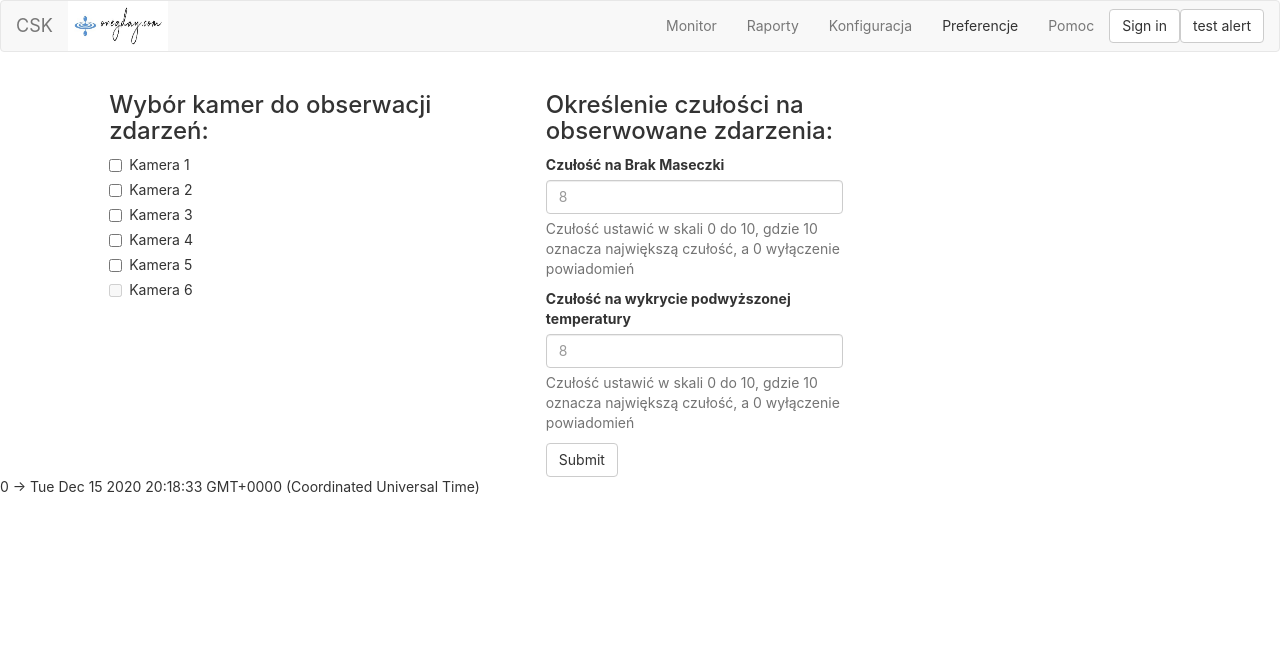
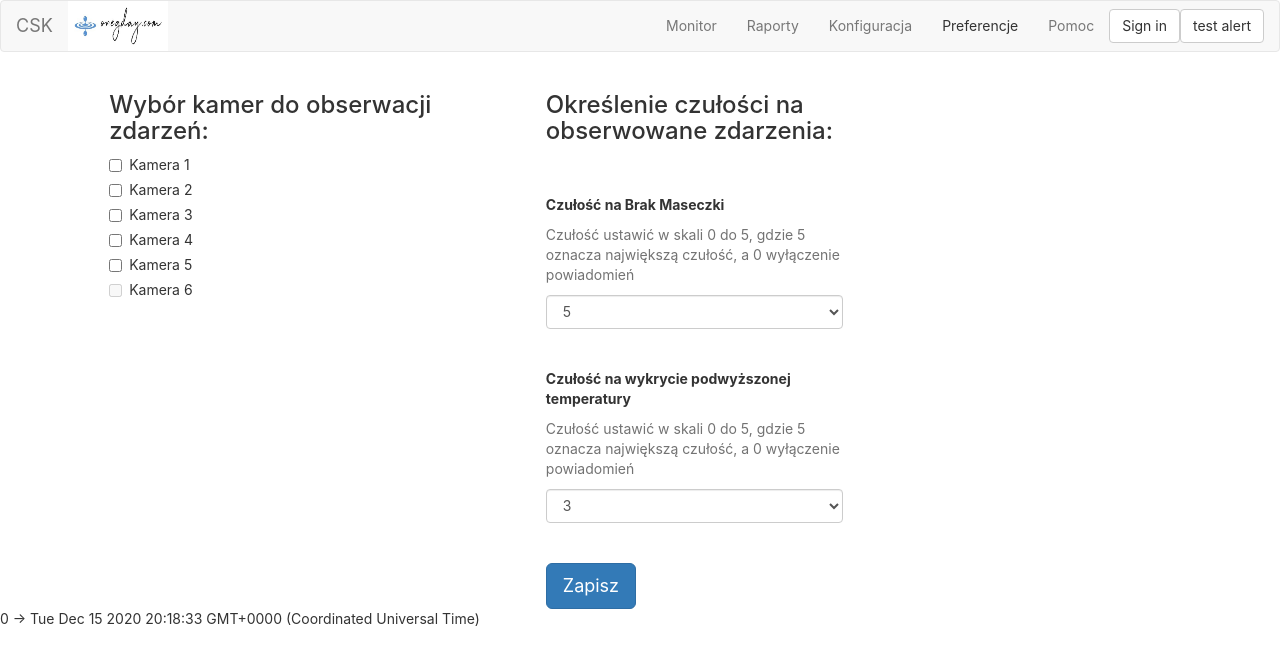
Before and after one commit to focus69a/kamery2, an Angular app: page / in a window 1280 px wide. Both pictures are taken after a click on the link "Preferencje". Shown: the top 664 px of the page. Built offline with nearby package versions, Linux system fonts and the light colour scheme.

Commit message:
poprawiony tab preferencje 20210109 sobota

```diff
--- a/src/app/dashboard/preferencje/preferencje.component.html
+++ b/src/app/dashboard/preferencje/preferencje.component.html
@@ -44,15 +44,41 @@
     </div>
     <div class="col-xs-3">
         <h3>Określenie czułości na obserwowane zdarzenia: </h3>
+        <br>
+        <br>
         <label for="czuloscBrakMaseczki">Czułość na Brak Maseczki</label>
-        <input type="text" id="czuloscBrakMaseczki" class="form-control" aria-describedby="helpCzuloscBrakMaseczki" placeholder="8">
-        <span id="helpCzuloscBrakMaseczki" class="help-block">Czułość ustawić w skali 0 do 10, gdzie 10 oznacza największą czułość, a 0 wyłączenie powiadomień </span>
+        <!-- <input type="text" id="czuloscBrakMaseczki" class="form-control" aria-describedby="helpCzuloscBrakMaseczki" placeholder="8"> -->
+        <span id="helpCzuloscBrakMaseczki" class="help-block">Czułość ustawić w skali 0 do 5, gdzie 5 oznacza największą
+      czułość, a 0 wyłączenie powiadomień </span>
+        <select class="form-control">
+      <option>0</option>
+      <option>1</option>
+      <option>2</option>
+      <option>3</option>
+      <option>4</option>
+      <option selected="selected">5</option>
+    </select>
 
+        <br>
+        <br>
         <label for="czuloscWysokaTemperatura">Czułość na wykrycie podwyższonej temperatury</label>
-        <input type="text" id="czuloscWysokaTemperatura" class="form-control" aria-describedby="helpCzuloscWysokaTemperatura" placeholder="8">
-        <span id="helpCzuloscWysokaTemperatura" class="help-block">Czułość ustawić w skali 0 do 10, gdzie 10 oznacza największą czułość, a 0 wyłączenie powiadomień </span>
+        <!-- <input type="text" id="czuloscWysokaTemperatura" class="form-control" aria-describedby="helpCzuloscWysokaTemperatura" placeholder="8"> -->
+        <span id="helpCzuloscWysokaTemperatura" class="help-block">Czułość ustawić w skali 0 do 5, gdzie 5 oznacza
+            największą czułość, a 0 wyłączenie powiadomień </span>
 
-        <button type="submit" class="btn btn-default">Submit</button>
+        <select id="czuloscWysokaTemperatura" class="form-control" aria-describedby="helpCzuloscWysokaTemperatura">
+            <option>0</option>
+            <option>1</option>
+            <option>2</option>
+            <option selected="selected">3</option>
+            <option>4</option>
+            <option>5</option>
+          </select>
+
+        <br>
+        <br>
+
+        <button type="submit" class="btn btn-primary btn-lg">Zapisz</button>
     </div>
 
 </div>
```
Lines whose indentation alone changed are shown as unchanged.
